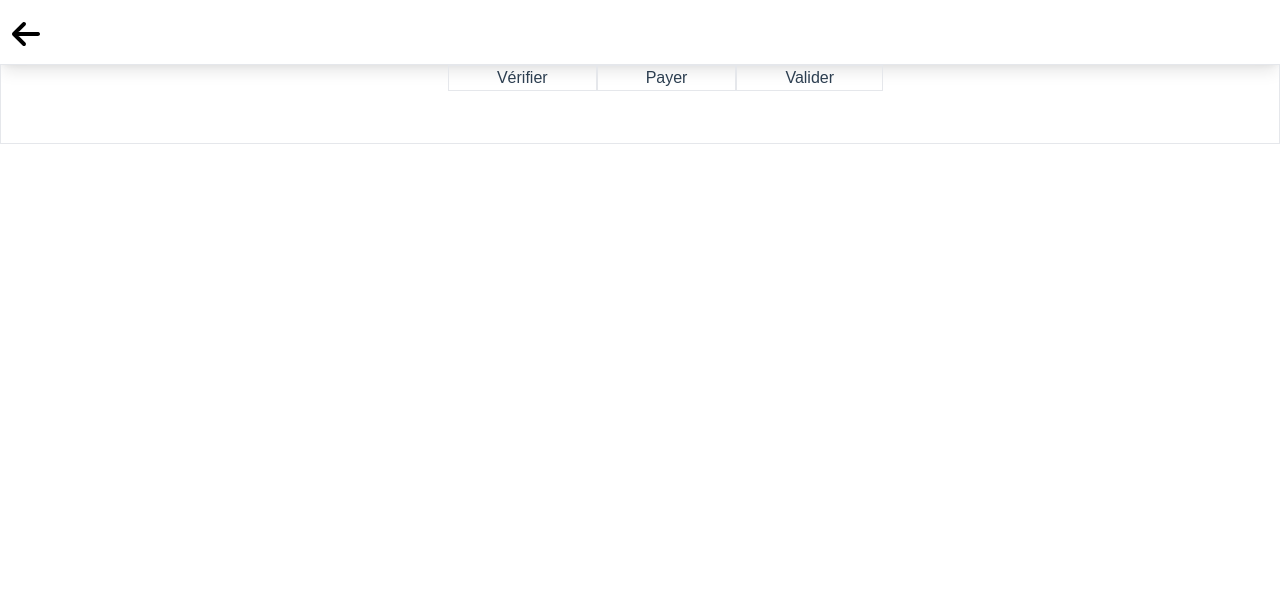
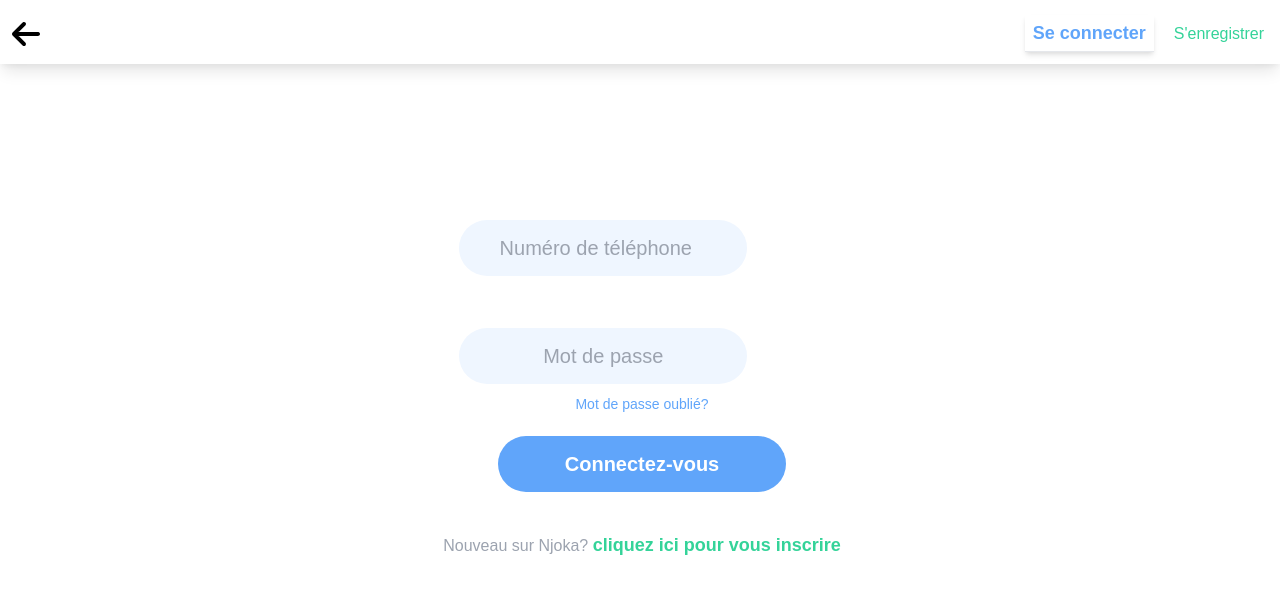
Before and after one commit to junior237-dev/projet-Njoka-de-Loli-Touch, a Vue app: page / in a window 1280 px wide. Shown: the top 594 px of the page. Built offline with nearby package versions, Linux system fonts and the light colour scheme.

Commit message:
visuel du composant connexionEnregistrement.vue presque terminé. Faudrait juste terminer avec la sélection du pays dans la partie enregistrement

```diff
--- a/src/components/composantRetour.vue
+++ b/src/components/composantRetour.vue
@@ -5,7 +5,7 @@
                 <use xlink:href="../../public/icones/sprite (1).svg#arrow"></use>
             </svg>
         </a>
-        <slot />
+        <slot></slot>
     </div>
 </template>
 
--- /dev/null
+++ b/src/components/connexionEnregistr.vue
@@ -0,0 +1,96 @@
+<template>
+    <div>
+        <composant-retour>
+            <ul class="w-76 py-5 mr-1  float-right">
+                <li class="inline-block mx-2 active"><a href="#" class="text-md font-light  text-blue-400">Se connecter</a></li>
+                <li class="inline-block mx-3 "><a href="#" class="text-md font-light text-green-400">S'enregistrer</a></li>
+            </ul>
+        </composant-retour>
+        <main>
+            <div class="__connexionAndInsciption m-12">
+                <form action="" class="flex flex-row flex-wrap justify-center items-center">
+                    <!-- pour la connexion -->
+                   <div class="__containerConnexion w-auto mt-24" v-if="visible">
+                        <div class="__inputGroupPhone w-80 py-3 mb-8">
+                            <label for="phoneNumber" class="hidden">phoneNumber</label>
+                            <input type="number" name="phoneNumber" id="phoneNumber" class="outline-none bg-blue-50 w-72 h-14  text-xl text-center  rounded-full active" placeholder="Numéro de téléphone">
+                        </div>
+                        <div class="__inputGroupPassword w-80 py-2">
+                            <label for="password" class="hidden">password</label>
+                            <input type="password" name="password" id="password" class="outline-none bg-blue-50 w-72 h-14  text-xl text-center  rounded-full" placeholder="Mot de passe">
+                        </div>
+                        <div class="__passwordForget">
+                            <a href="#" class="text-blue-400 text-sm">Mot de passe oublié?</a>
+                        </div>
+                        <button type="submit" class="w-72 h-14 mt-5 bg-blue-400 rounded-full  text-xl text-white font-semibold">Connectez-vous</button>
+                        <div class="__newOnNjoka mt-10">
+                            <p class="text-gray-400">
+                                Nouveau sur Njoka? <a href="#" class="font-bold text-green-400 text-lg">cliquez ici pour vous inscrire</a>
+                            </p>
+                        </div>
+                   </div>
+
+                   <!-- pour les inscriptions -->
+                   <div class="__containerInscription w-auto mt-20" v-else if="!visible">
+                       <div class="flex flex-row flex-wrap">
+                            <div class="__contry w-80 py-3 mb-8 bg-blue-50 rounded-full">
+                                <!-- <img src="../assets/cameroun.png" alt="country" class="w-7 h-7 "> -->
+                                <label for="country" class="hidden">country</label>
+                                <select name="country" id="country" class="w-40 h-10 text-lg bg-blue-50 shadow-none">
+                                    <option value="Cameroun">Cameroun</option>
+                                    <option value="Cote d'Ivoire">Côte d'Ivoire</option>
+                                    <option value="Ghana">Ghana</option>
+                                    <option value="Congo">Congo</option>
+                                </select>
+                            </div>
+                            <div class="__idAndPhoneNumber">
+                                <div class="inline-block w-16 py-3 mr-2 bg-blue-50 rounded-full text-center text-xl">+237</div>
+                                <div class="__inputGroupPhone inline-block py-3 ml-2 mb-8">
+                                        <label for="phoneNumber" class="hidden">phoneNumber</label>
+                                        <input type="number" name="phoneNumber" id="phoneNumber" class="outline-none bg-blue-50 w-60 h-14 text-xl text-center rounded-full active" placeholder="Numéro de téléphone">
+                                </div>
+                            </div>
+                            <div class="__inputGroupPassword py-2">
+                                <label for="password" class="hidden">password</label>
+                                <input type="password" name="password" id="password" class="outline-none bg-blue-50 w-80 h-14 text-xl rounded-full text-center" placeholder="Entrer un mot de passe">
+                            </div>
+                            <div class="__inputGroupPassword2 pt-6">
+                                <label for="passwordConfirm" class="hidden">passwordConfirm</label>
+                                <input type="password" name="passwordConfirm" id="passwordConfirm" class="outline-none bg-blue-50 w-80 h-14 text-xl text-center rounded-full" placeholder="Confirmer le mot de passe">
+                            </div>
+                            <button type="submit" class="w-80 h-16 mt-7 bg-blue-400 rounded-full  text-xl text-white font-semibold">Créer un compte</button>
+                            <div class="__confidentialConditions mt-10">
+                                <p class="text-gray-400">
+                                    En vous inscrivant vous acceptez <a href="#" class="text-blue-400 text-md underline">les conditions de confidentialité</a>
+                                </p>
+                            </div>
+                       </div>
+                   </div>
+                </form>
+            </div>
+        </main>
+    </div>
+</template>
+
+<script>
+import composantRetour from './composantRetour.vue'
+export default {
+    name: "connexionEnregistr",
+    components: {
+        composantRetour
+    },
+    setup () {
+        let visible = true
+        return {
+            visible
+        }
+    }
+}
+</script>
+
+<style lang="postcss">
+     li.active a{
+        @apply font-semibold text-lg border-b rounded-none shadow-md p-2
+    }
+
+</style>
--- a/src/components/director.vue
+++ b/src/components/director.vue
@@ -4,13 +4,15 @@
         <!-- <navbar /> -->
         <!-- <paiement-mode /> -->
         <!-- <panier /> -->
-        <verif-art-panier />
+        <!-- <verif-art-panier />  -->
         <!-- <most-popular /> -->
+        <connexion-enregistr />
 
     </div>
 </template>
 
 <script>
+import connexionEnregistr from './connexionEnregistr.vue'
 import verifArtPanier from './verifArtPanier.vue'
 import category from "./category.vue"
 import navbar from "./navbar.vue"
@@ -27,7 +29,8 @@ export default {
        paiementMode,
        panier,
        verifArtPanier,
-       mostPopular
+       mostPopular,
+       connexionEnregistr
    }
 
 
```
Also changed, not shown: src/assets/cameroun.png (added).
